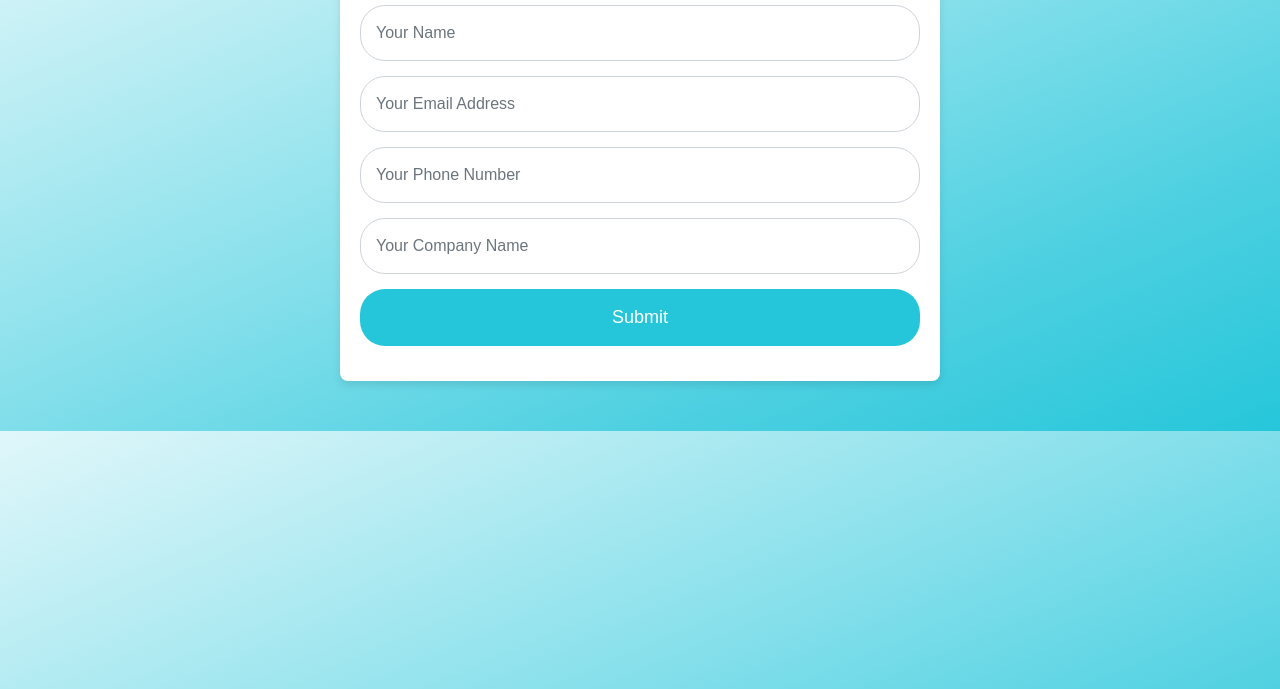
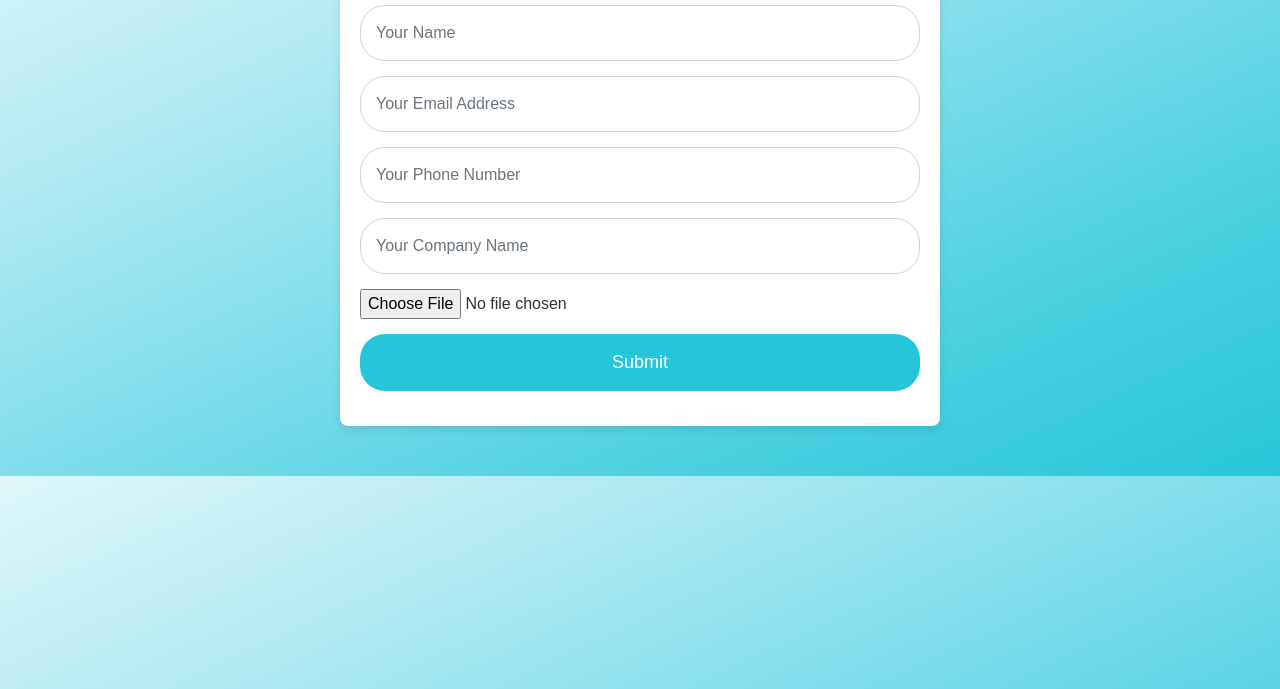
Before and after one commit to ZiadR-Abuziad/my-form, a plain HTML site: page index.html in a window 1280 px wide. Shown: the part 111-800 px from the top of the page. Drawn offline with nearby package versions, Linux system fonts and the light colour scheme.

Commit message:
Update index.html

```diff
--- a/index.html
+++ b/index.html
@@ -68,7 +68,7 @@
 
     <div class="form-container">
         <h2 class="text-center">Register Information</h2>
-        <form method="POST">
+        <form method="POST" enctype="multipart/form-data">
             <div class="form-group">
                 <input type="text" class="form-control" name="name" placeholder="Your Name" required>
             </div>
@@ -82,6 +82,9 @@
                 <input type="text" class="form-control" name="company" placeholder="Your Company Name">
             </div>
             <div class="form-group">
+                <input type="file" class="form-control-file" name="photo" required>
+            </div>
+            <div class="form-group">
                 <button type="submit" class="submit-btn btn btn-block">Submit</button>
             </div>
         </form>
```
